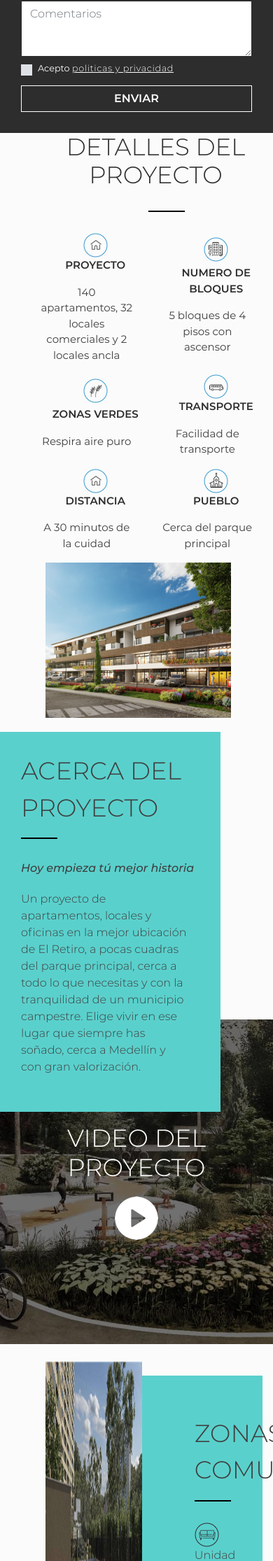
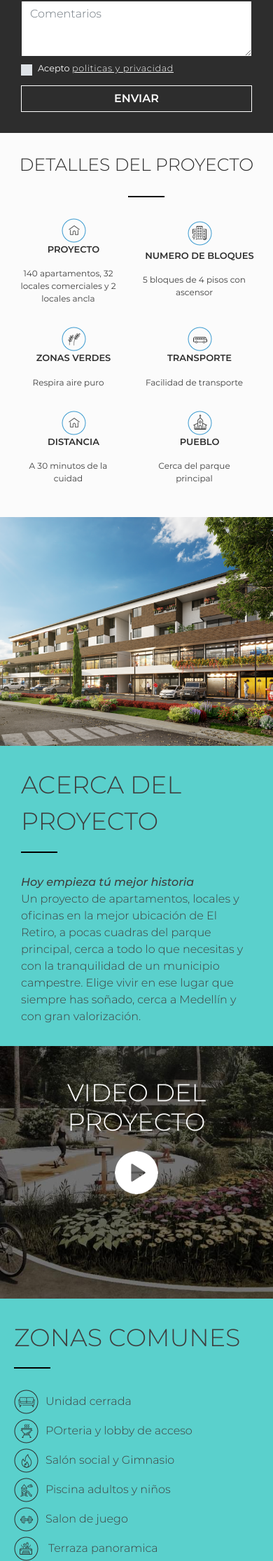
Before and after one commit to dannyunico/Maderos-new, a PHP site: page / in a window 390 px wide. Shown: the part 1024-3255 px from the top of the page at 70% size. Run offline with PHP 8.4, Linux system fonts and the light colour scheme; some libraries are stand-ins or nearby versions; some web fonts are replaced.

Commit message:
responsive movil

```diff
--- a/assets/css/responsive.css
+++ b/assets/css/responsive.css
@@ -9,6 +9,198 @@
 @media (min-width: 768px) and (max-width: 991px) {}
 
 @media (min-width: 0px) and (max-width: 767px) {
+
+.formulario-banner {
+    padding: 0 0 0 0px;
+}
+.title-general h3 {
+    padding-top: 30px;
+
+    font-size: 25px;
+
+}
+.content-zone__text {
+
+     padding-left: 0px;
+}
+
+p.description-detail {
+    padding-right: 15px;
+    padding-bottom: 15px;
+}
+
+.content-zone__text p {
+    font-family: 'Montserrat';
+    font-size: 12px;
+    font-weight: 400;
+}
+.content-zone__text p.title {
+
+    font-size: 13px;
+}
+
+.about {
+
+    padding-right: 0px;
+}
+
+
+.image-section-first {
+    padding-left: 0px;
+        order: -1;
+}
+
+.text-section-content, .zona-2 {
+    padding: 0px 0px 0px 0;
+    height: auto;
+    order: -1;
+}
+
+.main-zona {
+    padding-top: 0px;
+    grid-template-columns: 100%;
+    padding-bottom: 0px;
+}
+
+.zona .content-about {
+    padding: 30px 20px;
+}
+
+.zona:nth-child(1) {
+    padding: 0;
+    height: auto;
+}
+.content-zone {
+
+    padding: 8px;
+
+
+}
+
+.texto-planos {
+    padding: 1px 0px;
+    color: #fff;
+}
+
+.texto-planos:before {
+    content: '';
+    background: #959595;
+    position: static;
+
+}
+
+.texto-planos:after {
+    content: '';
+    background: #959595;
+    position: static;
+
+}
+
+.content-zone__item{
+  order: -1;
+}
+
+.btp {
+    width: 100%;
+
+    margin-bottom: 30px;
+}
+
+.main-mansory-grid {
+
+    grid-template-columns: 1fr;
+;
+    grid-gap: 4px;
+}
+.main-galery__avance {
+    background: #2d2d2d;
+    padding: 0px 25px 15px;
+        height: auto;
+
+}
+
+.grid-slide-galeria img {
+    float: initial;
+    padding: 10px;
+    height: auto;
+}
+.main-contact {
+    background-image: url(assets/img/image.png);
+    background-size: 100%;
+    height: 100%;
+    padding: 0px;
+    padding-top: 0px;
+    background-size: auto;
+    /* position: relative; */
+    /* background-repeat: no-repeat; */
+}
+
+.form__item--contact--bg {
+    padding-left: 0px;
+    padding-right: 0px;
+     padding-top: 0px;
+}
+
+.btn-form--w {
+
+    width: auto;
+}
+
+.container-contacto {
+
+    grid-template-columns: 1fr;
+
+}
+
+.footer__grid {
+    gap: 20px;
+    display: grid;
+    grid-template-columns: 1fr;
+    padding: 13px;
+    color: #2d2d2d;
+    font-family: ' Montserrat';
+}
+
+.footer__grid--tem:nth-child(2) {
+    padding-left: 20px;
+}
+
+
+.footer__grid--tem_btn {
+
+    padding: 14px 22px;
+
+}
+
+.grid-slide-galeria img {
+
+    width: 100%;
+    padding: 10px;
+
+}
+
+.main-maps {
+    padding: 0px 20px;
+}
+
+.main-banner__img img {
+    width: auto;
+}
+
+
+
+
+
+
+
+
+
+
+
+
+
+
+
   .logo-banner{
     width: 60px;
   }
@@ -42,10 +234,10 @@
     grid-template-columns: 100%;
     padding: 30px;
   }
-  .items{
-    padding: 0;
+  .items {
+    padding: 0 20px 15px;
     grid-template-columns: 1fr 1fr;
-  }
+}
   .detail-content{
     padding: 0;
     grid-template-columns: 100%;
```
